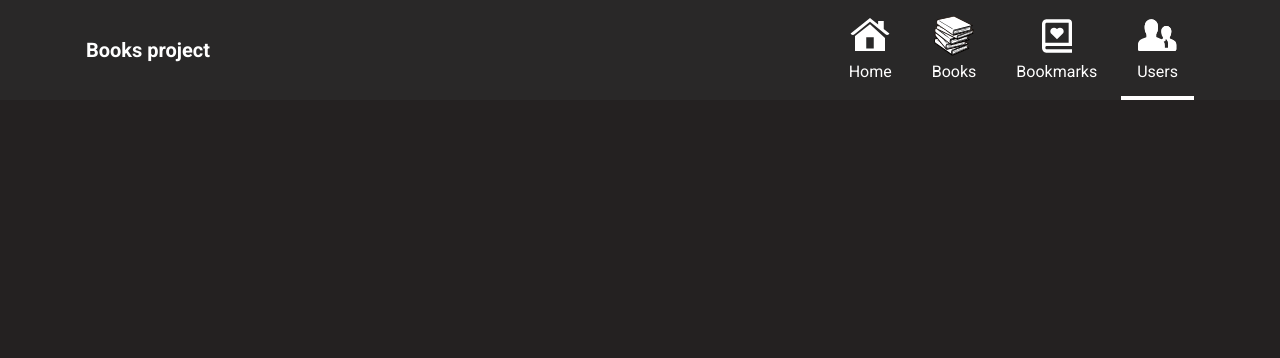
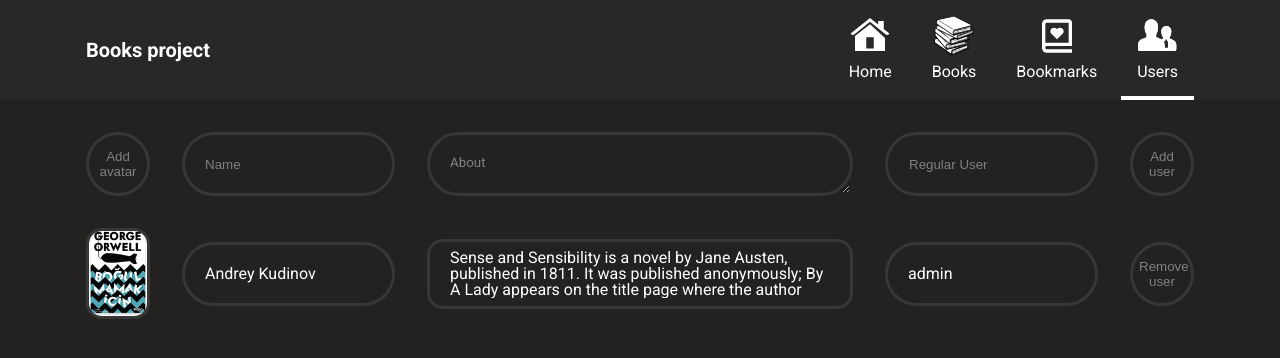
Before and after one commit to andrey-kudinov/books-project, a website built with Vite: page pages/users/users.html in a window 1280 px wide. Built offline with nearby package versions, Linux system fonts and the light colour scheme.

Commit message:
add import and layout

```diff
--- a/pages/users/users.html
+++ b/pages/users/users.html
@@ -6,6 +6,7 @@
     <meta name="viewport" content="width=device-width, initial-scale=1.0" />
     <title>Users</title>
     <script type="module" src="../../scripts/imports.js"></script>
+    <script type="module" src="./users.js"></script>
   </head>
   <body>
     <header class="site-header">
@@ -59,9 +60,41 @@
       </div>
     </header>
 
-    <main class="wrapper">
+    <main class="wrapper users-page">
+      <section class="add-user">
+        <button class="users-page__button add-user__upload-image">Add avatar</button>
+
+        <input type="text" placeholder="Name" class="add-user__name" />
+
+        <textarea name="about" id="" cols="30" rows="10" placeholder="About" class="add-user__about"></textarea>
+
+        <select name="role" class="add-user__role">
+          <option value="regular">Regular User</option>
+          <option value="admin">Admin</option>
+        </select>
+
+        <button class="users-page__button add-user__add">Add user</button>
+      </section>
+
       <section class="users">
-        <div class="user"></div>
+        <div class="user">
+          <div class="user__img">
+            <img src="../../images/book_4.jpg" alt="" />
+          </div>
+
+          <span class="user__title clm2">Andrey Kudinov</span>
+
+          <div class="user__synopsis clm3">
+            <p>
+              Sense and Sensibility is a novel by Jane Austen, published in 1811. It was published anonymously; By A
+              Lady appears on the title page where the author
+            </p>
+          </div>
+
+          <span class="user__author clm4">admin</span>
+
+          <button class="users-page__button user__remove">Remove user</button>
+        </div>
       </section>
     </main>
 
```
